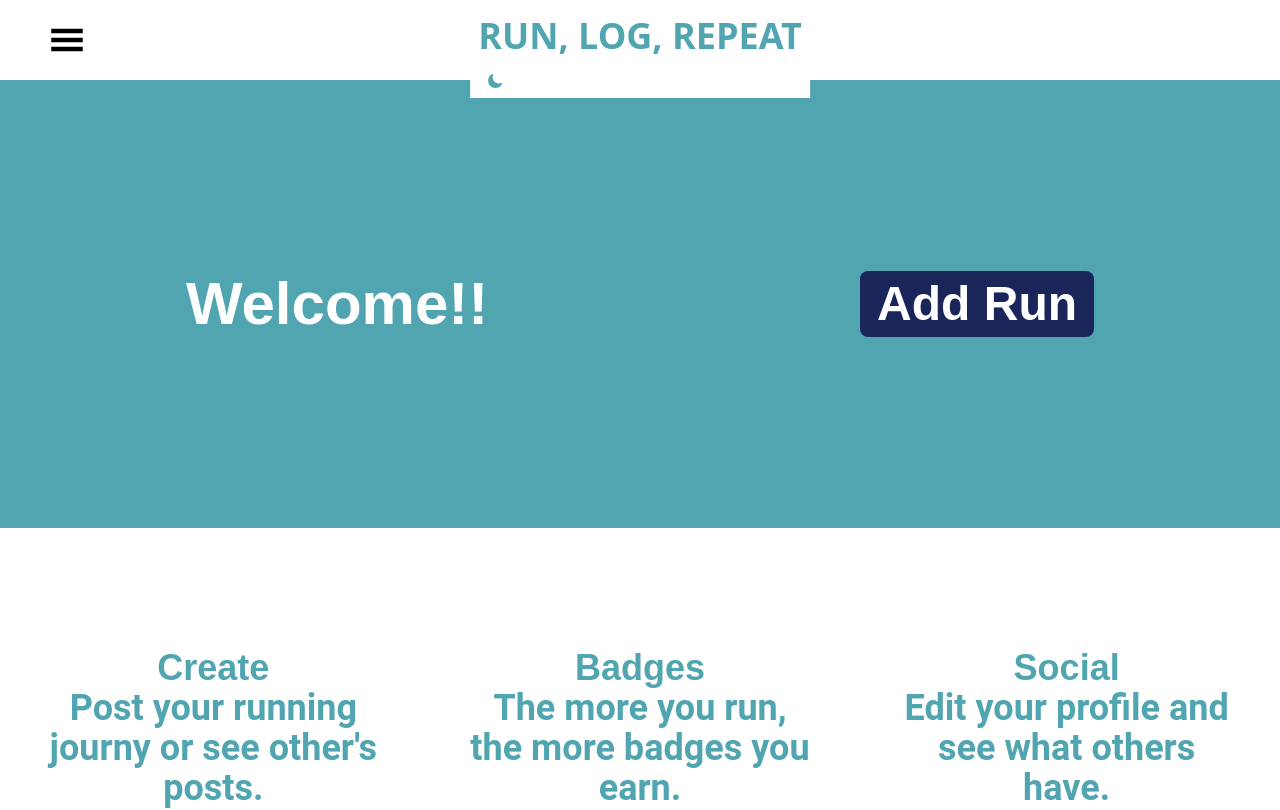
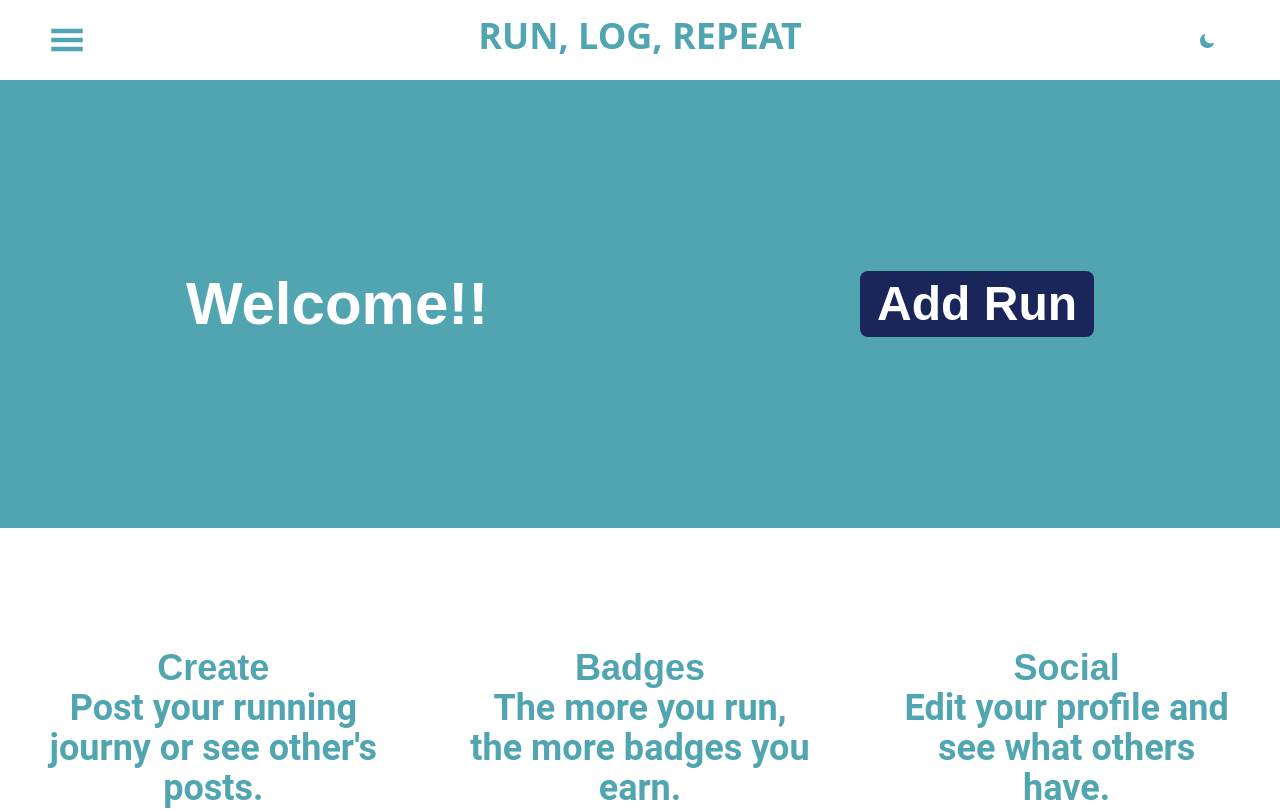
Before and after one commit to Doubles-101/run-log-repeat, a React (Vite) app: page / in a window 1280 px wide. Shown: the top 810 px of the page. Built offline with nearby package versions, Linux system fonts and the light colour scheme; no server answers; sample sign-in values are in the browser's storage.

Commit message:
dark css navbar

```diff
--- a/src/components/navbar/NavBar.jsx
+++ b/src/components/navbar/NavBar.jsx
@@ -22,9 +22,9 @@ export const NavBar = ({currentUser}) => {
     }
 
     return(
-        <div className="flex flex-col items-center justify-between bg-white dark:bg-fourth">
+        <div className="flex flex-col items-center justify-between bg-white dark:bg-first">
             <div className="w-full h-20 flex">
-                <div className="mt-auto mb-auto">
+                <div className="mt-auto mb-auto text-first dark:text-fourth">
                     {!isDropdownOpen &&
                     <button className="ml-8 hover:underline cursor-pointer text-4xl" onClick={toggleDropdown}><GiHamburgerMenu /></button>
                     }
@@ -32,11 +32,12 @@ export const NavBar = ({currentUser}) => {
                     <button className="ml-8 hover:underline cursor-pointer text-2xl" onClick={toggleDropdown}>X</button>
                     }
                 </div>
-                <div className="absolute top-2 left-1/2 transform -translate-x-1/2 text-first">
+                <div className="absolute top-2 left-1/2 transform -translate-x-1/2 text-first dark:text-fourth">
                 <div className="color p-2">
                     <h1 className="text-4xl font-bold font-sans text-center">RUN, LOG, REPEAT</h1>
                 </div>
-                <div className="bg-white dark:bg-fourth">
+                </div>
+                <div className="absolute top-2 right-8 p-4 bg-white dark:bg-first text-first dark:text-fourth">
                     <button onClick={()=> darkModeHandler()}>
                     {
                         dark && <IoSunny />
@@ -46,13 +47,12 @@ export const NavBar = ({currentUser}) => {
                     }
                     </button>
                 </div>
-                </div>
             </div>
 
             <div className="absolute top-20 left-1/2 transform -translate-x-1/2 bg-white dark:bg-fourth z-50 w-4/5 drop">
             {isDropdownOpen &&
-                <ul className="navbar bg-white">
-                    <div className="text-left text-first mr-32 hover:underline cursor-pointer" onClick={toggleDropdown}>HOME
+                <ul className="navbar bg-white dark:bg-first">
+                    <div className="text-left text-first dark:text-fourth mr-32 hover:underline cursor-pointer" onClick={toggleDropdown}>HOME
                     {isDropdownOpen &&
                         <div className="relative">
                             <ul>
@@ -65,7 +65,7 @@ export const NavBar = ({currentUser}) => {
                         </div>
                     }
                     </div>
-                    <div className="text-left text-first mr-32 hover:underline cursor-pointer" onClick={toggleDropdown}>RUNS
+                    <div className="text-left text-first dark:text-fourth mr-32 hover:underline cursor-pointer" onClick={toggleDropdown}>RUNS
                     {isDropdownOpen &&
                         <div className="relative">
                             <ul>
@@ -93,7 +93,7 @@ export const NavBar = ({currentUser}) => {
                         </div>
                     }
                     </div>
-                    <div className="text-left mr-64 text-first hover:underline cursor-pointer" onClick={toggleDropdown}>BADGES
+                    <div className="text-left mr-64 text-first dark:text-fourth  hover:underline cursor-pointer" onClick={toggleDropdown}>BADGES
                     {isDropdownOpen &&
                         <div className="relative">
                             <ul>
@@ -111,7 +111,7 @@ export const NavBar = ({currentUser}) => {
                         </div>
                     }
                     </div>
-                    <div className="text-left ml-64 text-first hover:underline cursor-pointer" onClick={toggleDropdown}>PROFILE
+                    <div className="text-left ml-64 text-first dark:text-fourth hover:underline cursor-pointer" onClick={toggleDropdown}>PROFILE
                     {isDropdownOpen &&
                         <div className="relative">
                             <ul>
```
